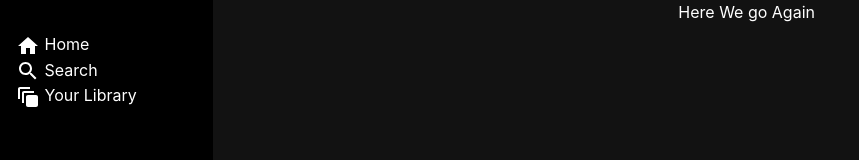
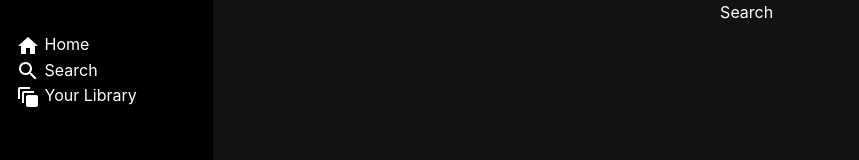
Before and after one commit to pedrohrodrigues/spotify-app, a React (Create React App) app: page /search in a window 1280 px wide. Shown: the top 160 px of the page, without its empty margins (0-859 px from the left). Built offline with nearby package versions, Linux system fonts and the light colour scheme.

Commit message:
added react router

```diff
--- a/src/App.tsx
+++ b/src/App.tsx
@@ -1,15 +1,20 @@
 import React from 'react';
-import logo from './logo.svg';
 import './App.css';
 import { Sidebar } from './components/sidebar/sidebar';
 import { Dashboard } from './components/content/dashboard';
+import { Route, Routes } from 'react-router-dom';
+import { Library } from './components/content/library';
+import { Search } from './components/content/search';
 
 function App() {
   return (
     <div className="App flex">
-          <Sidebar></Sidebar>
-          <Dashboard></Dashboard>
-
+            <Sidebar />
+            <Routes>
+              <Route path="/" element={<Dashboard />} />
+              <Route path="/library" element={<Library />} />
+              <Route path="/search" element={<Search />} />
+            </Routes>
     </div>
   );
 }
--- /dev/null
+++ b/src/components/content/search.tsx
@@ -0,0 +1,11 @@
+import React from 'react';
+
+export function Search() {
+    return (
+        <div className='bg-ligtherPrimary w-5/6'>
+            <h2 className="text-secondary">
+                Search
+            </h2>
+        </div>
+    )
+}
--- a/src/components/sidebar/sidebar.tsx
+++ b/src/components/sidebar/sidebar.tsx
@@ -1,13 +1,15 @@
 import React from 'react';
+import { Link } from "react-router-dom";
+
 import { Home, Search, AutoAwesomeMotion } from '@mui/icons-material';
 
 export function Sidebar() {
     return (
         <div className='bg-primary w-1/6 h-screen'>
             <ul className="text-secondary text-left px-4 mt-8">
-                <li> <Home /> Home </li>
-                <li> <Search /> Search </li>
-                <li> <AutoAwesomeMotion /> Your Library </li>
+                <li> <Link to="/"><Home /> Home </Link> </li>
+                <li> <Link to="/Search"> <Search /> Search </Link> </li>
+                <li> <Link to="/Library"> <AutoAwesomeMotion /> Your Library </Link></li>
             </ul>
         </div>
     )
--- a/src/index.tsx
+++ b/src/index.tsx
@@ -3,13 +3,15 @@ import ReactDOM from 'react-dom/client';
 import './index.css';
 import App from './App';
 import reportWebVitals from './reportWebVitals';
-
+import { BrowserRouter } from 'react-router-dom';
 const root = ReactDOM.createRoot(
   document.getElementById('root') as HTMLElement
 );
 root.render(
   <React.StrictMode>
-    <App />
+    <BrowserRouter>
+      <App />
+    </BrowserRouter>
   </React.StrictMode>
 );
 
--- a/tsconfig.json
+++ b/tsconfig.json
@@ -18,7 +18,7 @@
     "resolveJsonModule": true,
     "isolatedModules": true,
     "noEmit": true,
-    "jsx": "react-jsx"
+    "jsx": "preserve"
   },
   "include": [
     "src"
```
Also changed, not shown: package.json (+12 -0 lines), .eslintrc.json (added), 1 other file (tests, documents, lock files or other folders).
